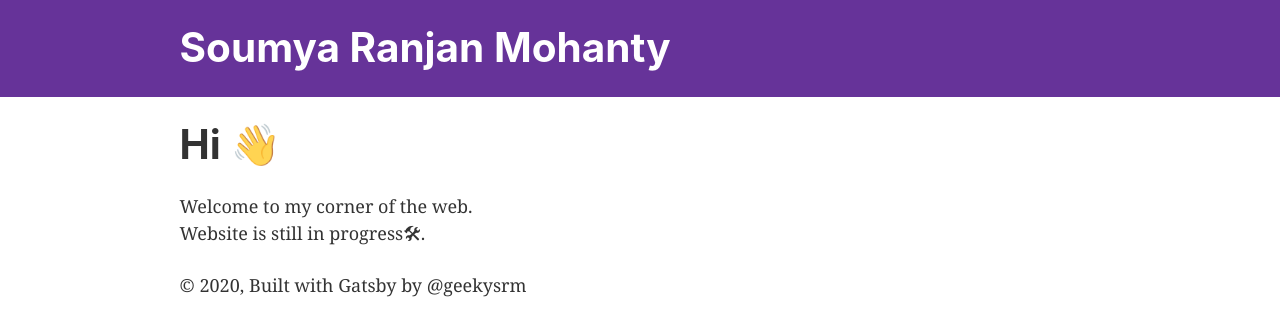
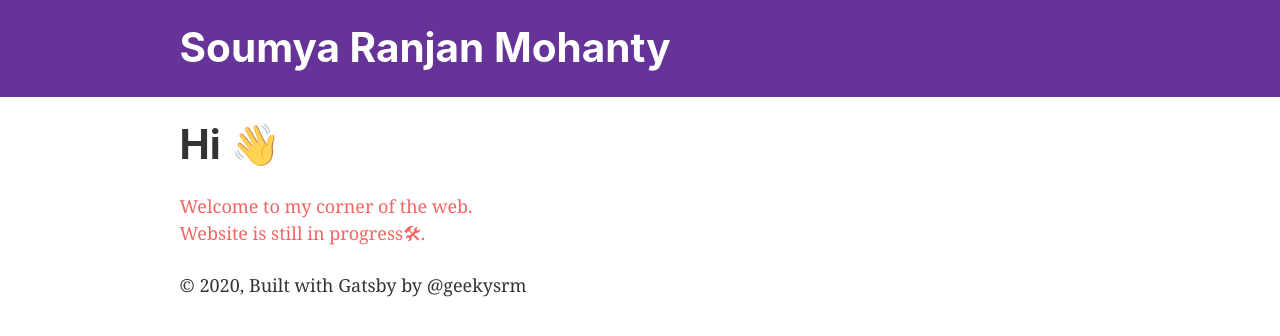
Before and after one commit to geekysrm/soumya.dev-gatsby, a Gatsby site: page / in a window 1280 px wide. Built offline with nearby package versions, Linux system fonts and the light colour scheme; Gatsby itself is replaced by a stand-in of ours.

Commit message:
test purgecss

```diff
--- a/src/pages/index.js
+++ b/src/pages/index.js
@@ -12,7 +12,7 @@ const IndexPage = () => (
         👋
       </span>
     </h1>
-    <p>
+    <p className="text-red-500">
       Welcome to my corner of the web.
       <br />
       Website is still in progress
```
